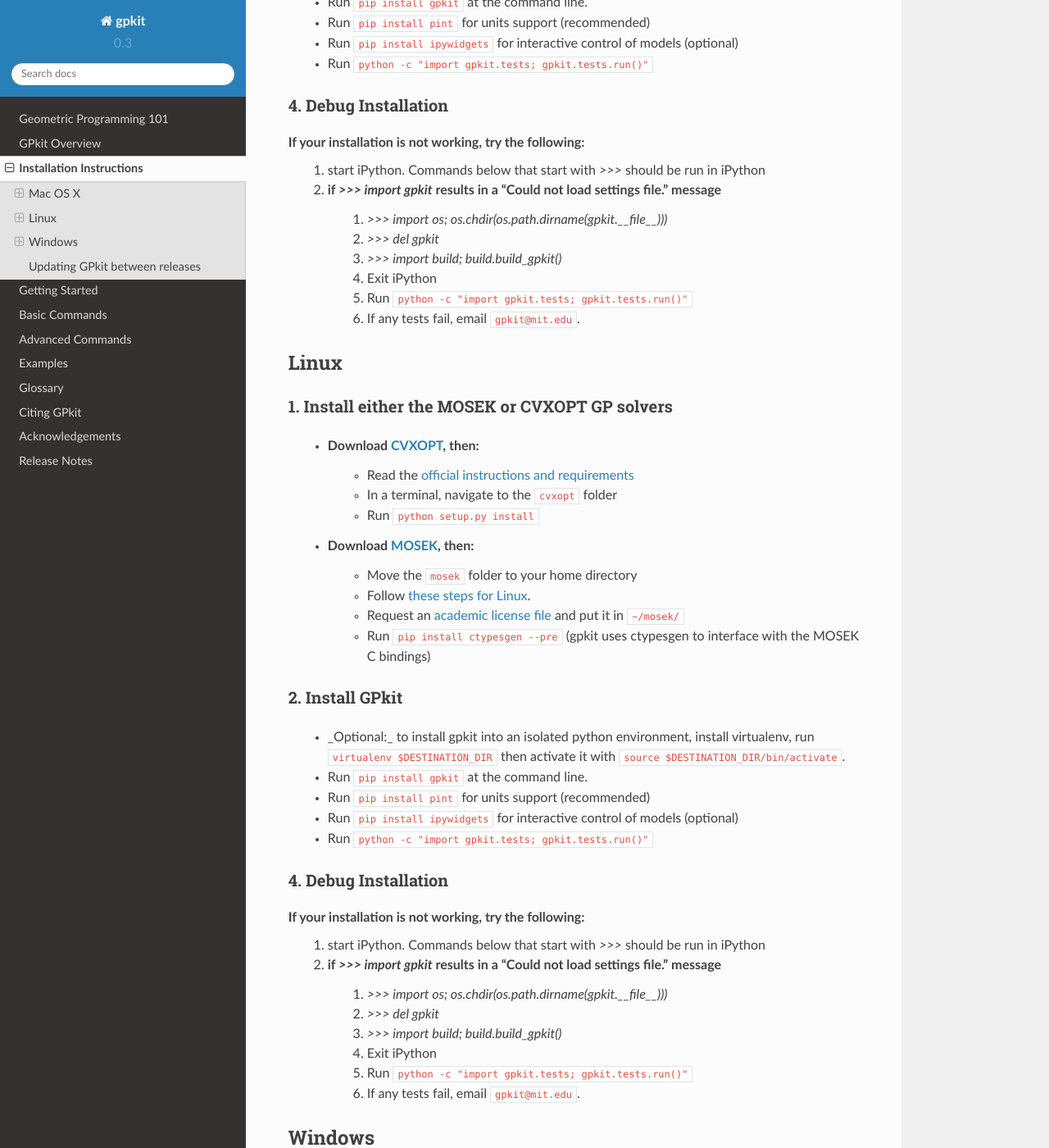
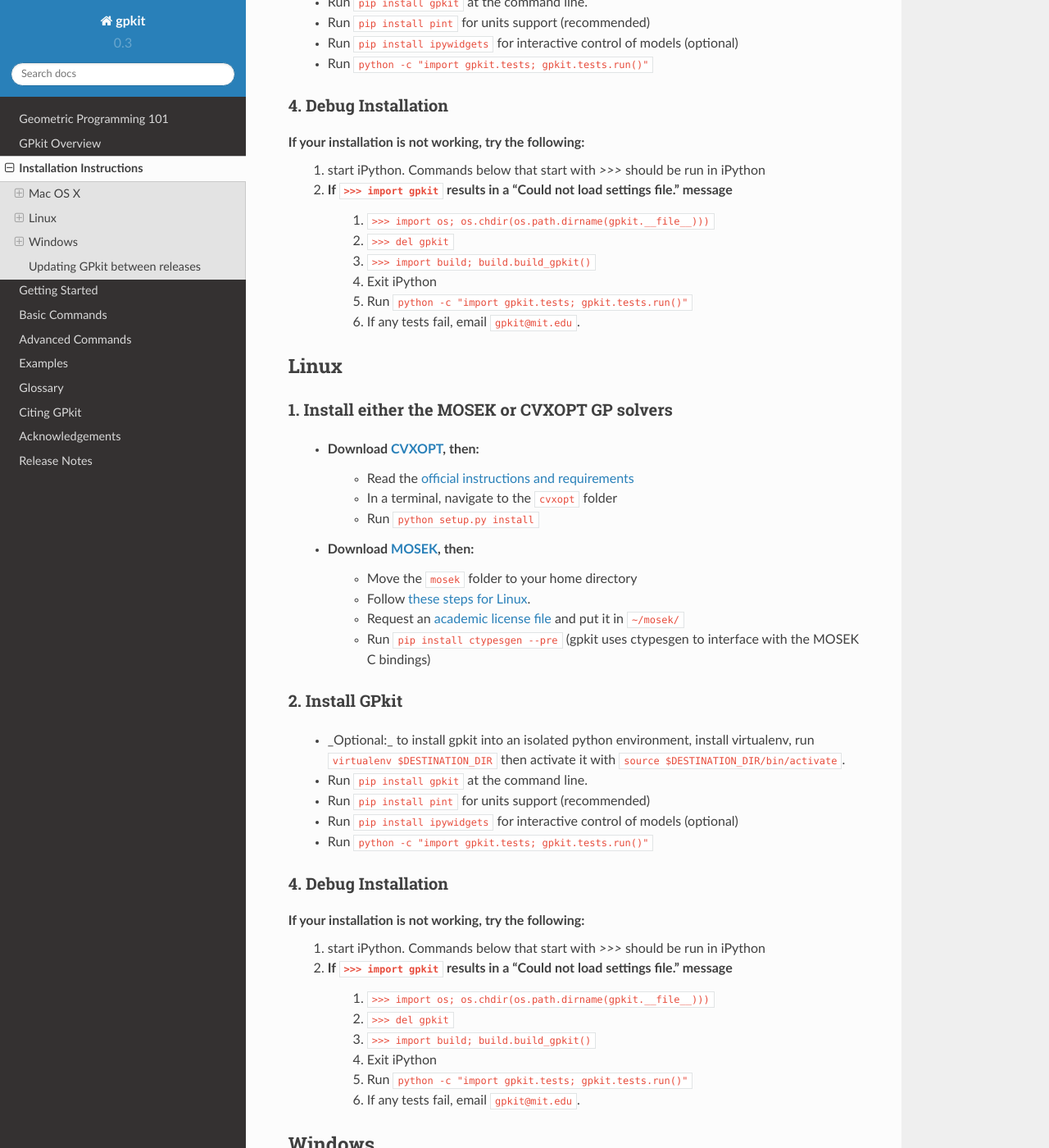
Before and after one commit to convexengineering/gpkit, a Sphinx documentation site: the page built from docs/source/installation.rst, in a window 1280 px wide and 1400 px high, scrolled down 1096 px. Shown: the whole window at 82% size. Built offline with Sphinx 7.4.7 and the Read the Docs theme 2.0.0, drawn with Linux system fonts in a browser that asks for light colours; some of the changed text lies outside the part shown.

Commit message:
fix quotes

```diff
--- a/docs/source/installation.rst
+++ b/docs/source/installation.rst
@@ -42,10 +42,10 @@
 +++++++++++++++++++++
 If your installation is not working, try the following:
   1. start iPython. Commands below that start with `>>>` should be run in iPython
-  2. if `>>> import gpkit` results in a "Could not load settings file." message
-      1. `>>> import os; os.chdir(os.path.dirname(gpkit.__file__)))`
-      2. `>>> del gpkit`
-      3. `>>> import build; build.build_gpkit()`
+  2. If ``>>> import gpkit`` results in a "Could not load settings file." message
+      1. ``>>> import os; os.chdir(os.path.dirname(gpkit.__file__)))``
+      2. ``>>> del gpkit``
+      3. ``>>> import build; build.build_gpkit()``
       4. Exit iPython
       5. Run ``python -c "import gpkit.tests; gpkit.tests.run()"``
       6. If any tests fail, email ``gpkit@mit.edu``.
@@ -82,10 +82,10 @@
 +++++++++++++++++++++
 If your installation is not working, try the following:
   1. start iPython. Commands below that start with `>>>` should be run in iPython
-  2. if `>>> import gpkit` results in a "Could not load settings file." message
-      1. `>>> import os; os.chdir(os.path.dirname(gpkit.__file__)))`
-      2. `>>> del gpkit`
-      3. `>>> import build; build.build_gpkit()`
+  2. If ``>>> import gpkit`` results in a "Could not load settings file." message
+      1. ``>>> import os; os.chdir(os.path.dirname(gpkit.__file__)))``
+      2. ``>>> del gpkit``
+      3. ``>>> import build; build.build_gpkit()``
       4. Exit iPython
       5. Run ``python -c "import gpkit.tests; gpkit.tests.run()"``
       6. If any tests fail, email ``gpkit@mit.edu``.
@@ -129,10 +129,10 @@
 +++++++++++++++++++++
 If your installation is not working, try the following:
   1. start iPython. Commands below that start with `>>>` should be run in iPython
-  2. if `>>> import gpkit` results in a "Could not load settings file." message
-      1. `>>> import os; os.chdir(os.path.dirname(gpkit.__file__)))`
-      2. `>>> del gpkit`
-      3. `>>> import build; build.build_gpkit()`
+  2. If ``>>> import gpkit`` results in a "Could not load settings file." message
+      1. ``>>> import os; os.chdir(os.path.dirname(gpkit.__file__)))``
+      2. ``>>> del gpkit``
+      3. ``>>> import build; build.build_gpkit()``
       4. Exit iPython
       5. Run ``python -c "import gpkit.tests; gpkit.tests.run()"``
       6. If any tests fail, email ``gpkit@mit.edu``.
```
